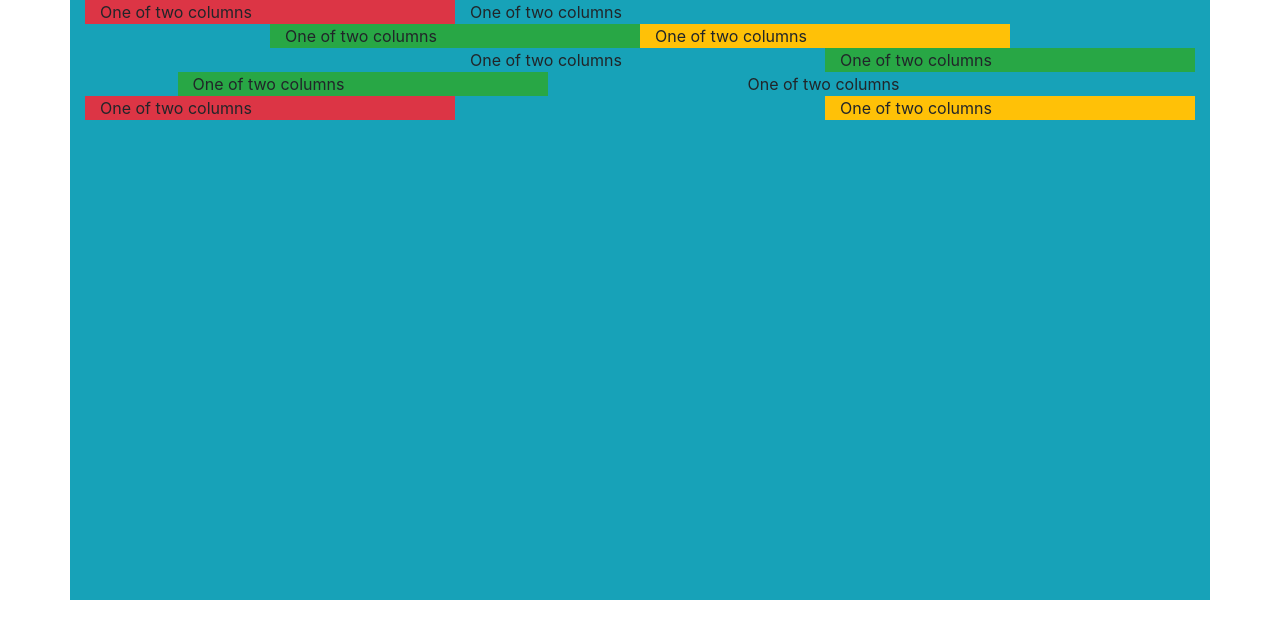
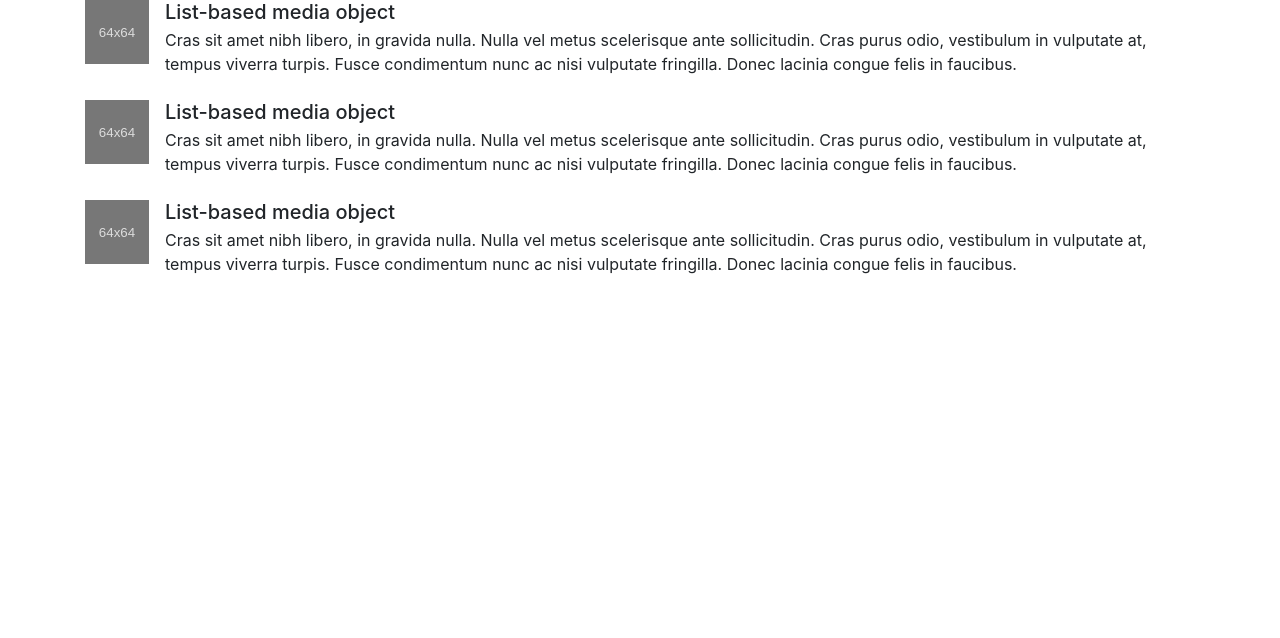
Before and after one commit to devdeck101/bootstrap4-101, a plain HTML site: page index.html in a window 1280 px wide. Drawn offline with nearby package versions, Linux system fonts and the light colour scheme.

Commit message:
#04 - Bootstrap 4 - Media Objects

```diff
--- a/index.html
+++ b/index.html
@@ -14,101 +14,38 @@
 
 <body>
 
-    <div class="container d-flex bg-info" style="height: 600px;">
+    <div class="container">
 
-        <div class="container">
-            <div class="row justify-content-start">
-                <div class="col-4 bg-danger">
-                    One of two columns
+        <ul class="list-unstyled">
+            <li class="media">
+                <img class="mr-3" src="img/64.svg" alt="Generic placeholder image">
+                <div class="media-body">
+                    <h5 class="mt-0 mb-1">List-based media object</h5>
+                    Cras sit amet nibh libero, in gravida nulla. Nulla vel metus scelerisque ante sollicitudin. Cras purus odio, vestibulum in
+                    vulputate at, tempus viverra turpis. Fusce condimentum nunc ac nisi vulputate fringilla. Donec lacinia
+                    congue felis in faucibus.
                 </div>
-                <div class="col-4 bg-info">
-                    One of two columns
+            </li>
+            <li class="media my-4">
+                <img class="mr-3" src="img/64.svg" alt="Generic placeholder image">
+                <div class="media-body">
+                    <h5 class="mt-0 mb-1">List-based media object</h5>
+                    Cras sit amet nibh libero, in gravida nulla. Nulla vel metus scelerisque ante sollicitudin. Cras purus odio, vestibulum in
+                    vulputate at, tempus viverra turpis. Fusce condimentum nunc ac nisi vulputate fringilla. Donec lacinia
+                    congue felis in faucibus.
                 </div>
-            </div>
-            <div class="row justify-content-center">
-                <div class="col-4 bg-success">
-                    One of two columns
+            </li>
+            <li class="media">
+                <img class="mr-3" src="img/64.svg" alt="Generic placeholder image">
+                <div class="media-body">
+                    <h5 class="mt-0 mb-1">List-based media object</h5>
+                    Cras sit amet nibh libero, in gravida nulla. Nulla vel metus scelerisque ante sollicitudin. Cras purus odio, vestibulum in
+                    vulputate at, tempus viverra turpis. Fusce condimentum nunc ac nisi vulputate fringilla. Donec lacinia
+                    congue felis in faucibus.
                 </div>
-                <div class="col-4 bg-warning">
-                    One of two columns
-                </div>
-            </div>
-            <div class="row justify-content-end">
-                <div class="col-4 bg-info">
-                    One of two columns
-                </div>
-                <div class="col-4 bg-success">
-                    One of two columns
-                </div>
-            </div>
-            <div class="row justify-content-around">
-                <div class="col-4 bg-success">
-                    One of two columns
-                </div>
-                <div class="col-4 bg-info">
-                    One of two columns
-                </div>
-            </div>
-            <div class="row justify-content-between">
-                <div class="col-4 bg-danger">
-                    One of two columns
-                </div>
-                <div class="col-4 bg-warning">
-                    One of two columns
-                </div>
-            </div>
-        </div>
-
-
-        <!-- <div class="row">
-            <div class="col-4 align-self-start bg-danger">
-                One of three columns
-            </div>
-            <div class="col-4 align-self-center bg-warning">
-                One of three columns
-            </div>
-            <div class="col-4 align-self-end bg-success">
-                One of three columns
-            </div>
-        </div> -->
-
-
-
-        <!-- <div class="row align-items-start">
-            <div class="col bg-success">
-                One of three columns
-            </div>
-            <div class="col bg-warning">
-                One of three columns
-            </div>
-            <div class="col bg-danger">
-                One of three columns
-            </div>
-        </div>
-        <div class="row align-items-center">
-            <div class="col bg-danger">
-                One of three columns
-            </div>
-            <div class="col bg-success">
-                One of three columns
-            </div>
-            <div class="col bg-warning">
-                One of three columns
-            </div>
-        </div>
-        <div class="row align-items-end">
-            <div class="col bg-success">
-                One of three columns
-            </div>
-            <div class="col bg-info">
-                One of three columns
-            </div>
-            <div class="col bg-danger">
-                One of three columns
-            </div>
-        </div> -->
+            </li>
+        </ul>
     </div>
-
 
 
 
```
Also changed, not shown: img/64.svg (added).
